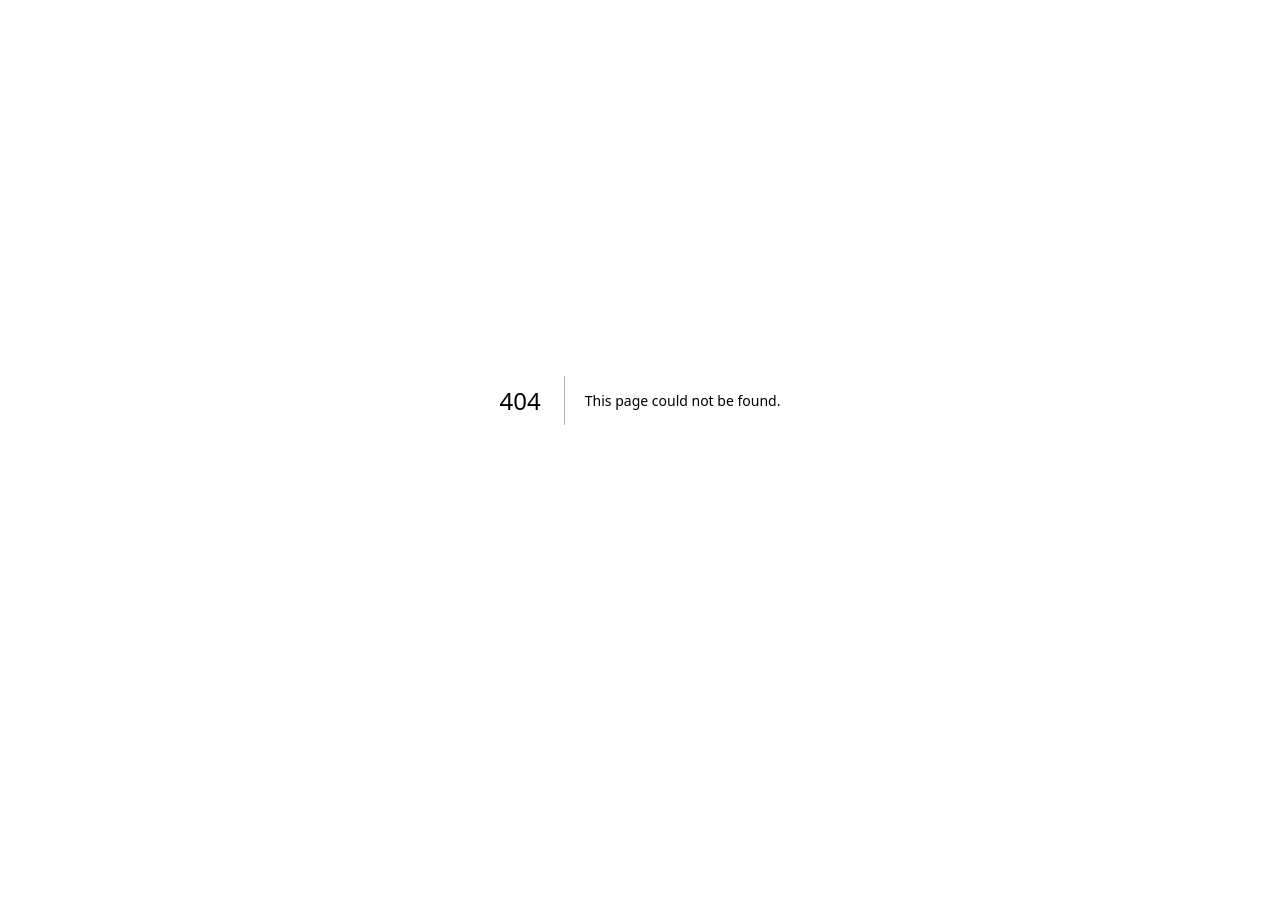
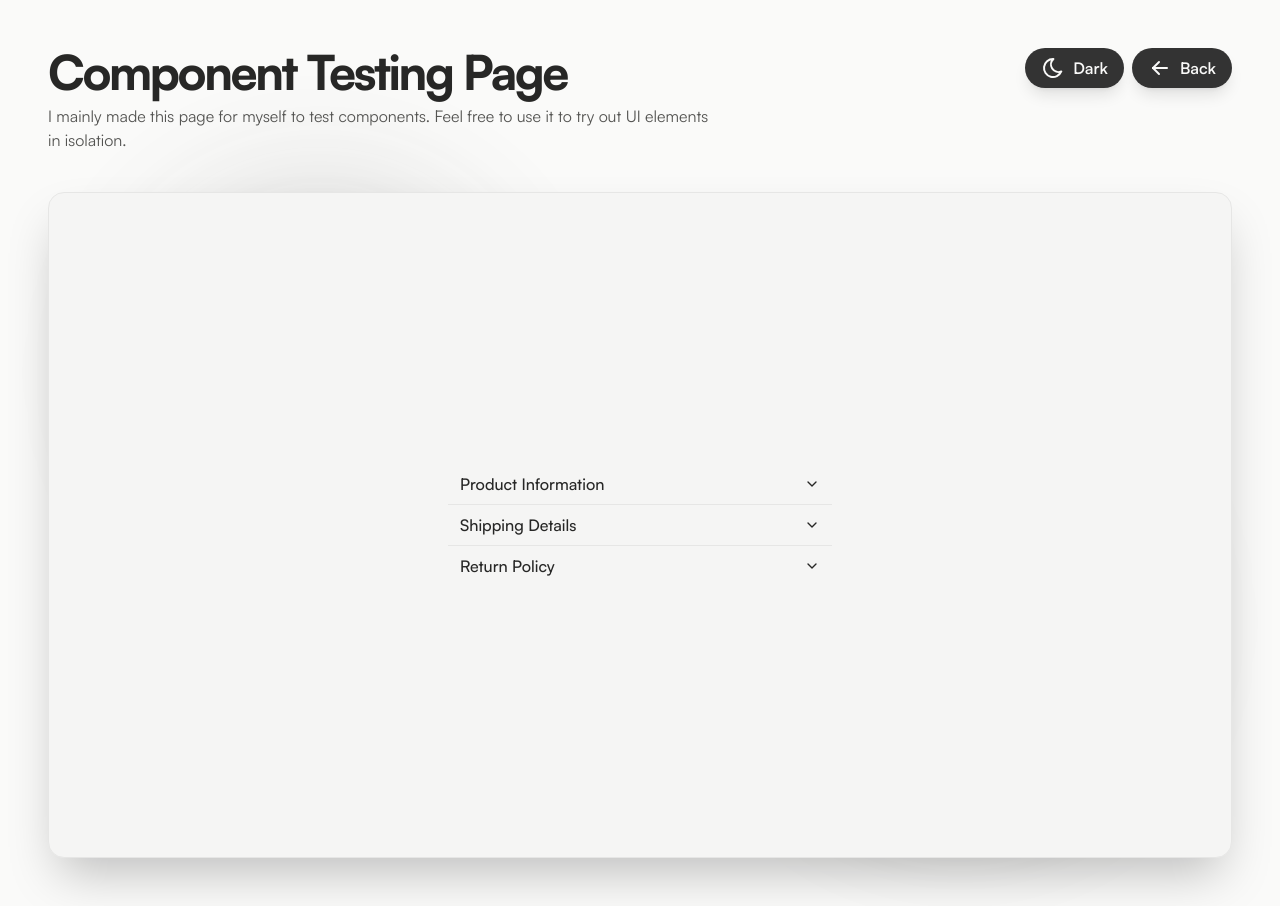
Before and after one commit to komiku-dev/Joyul-UI, a Next.js app: page /testing/accordion in a window 1280 px wide. Before the commit this address had no page. Before the commit the page ends 800 px from the top, so only its background shows below. Built offline with nearby package versions, Linux system fonts and the light colour scheme.

Commit message:
Accordions

```diff
--- /dev/null
+++ b/app/testing/accordion/page.tsx
@@ -0,0 +1,60 @@
+import {
+  Accordion,
+  AccordionItem,
+  AccordionHeader,
+  AccordionContent,
+} from "@/components/ui/accordion";
+
+export default function Page() {
+  return (
+    <Accordion
+      className={"w-96 max-w-[calc(100vw-8rem)]"}
+      defaultValue={["title-one"]}
+
+    >
+      <AccordionItem value="item-1">
+        <AccordionHeader>Product Information</AccordionHeader>
+        <AccordionContent>
+          <p>
+            Our flagship product combines cutting-edge technology with sleek
+            design. Built with premium materials, it offers unparalleled
+            performance and reliability.
+          </p>
+          <p>
+            Key features include advanced processing capabilities, and an
+            intuitive user interface designed for both beginners and experts.
+          </p>
+        </AccordionContent>
+      </AccordionItem>
+      <AccordionItem value="item-2">
+        <AccordionHeader>Shipping Details</AccordionHeader>
+        <AccordionContent>
+          <p>
+            We offer worldwide shipping through trusted courier partners.
+            Standard delivery takes 3-5 business days, while express shipping
+            ensures delivery within 1-2 business days.
+          </p>
+          <p>
+            All orders are carefully packaged and fully insured. Track your
+            shipment in real-time through our dedicated tracking portal.
+          </p>
+        </AccordionContent>
+      </AccordionItem>
+      <AccordionItem value="item-3">
+        <AccordionHeader>Return Policy</AccordionHeader>
+        <AccordionContent>
+          <p>
+            We stand behind our products with a comprehensive 30-day return
+            policy. If you&apos;re not completely satisfied, simply return the
+            item in its original condition.
+          </p>
+          <p>
+            Our hassle-free return process includes free return shipping and
+            full refunds processed within 48 hours of receiving the returned
+            item.
+          </p>
+        </AccordionContent>
+      </AccordionItem>
+    </Accordion>
+  );
+}
--- /dev/null
+++ b/app/testing/layout.tsx
@@ -0,0 +1,48 @@
+import ThemeSwitcher from "@/components/theme-switcher";
+import { IconArrowLeft } from "@tabler/icons-react";
+import Link from "next/link";
+import React from "react";
+
+export default function Layout({
+  children,
+}: Readonly<{
+  children: React.ReactNode;
+}>) {
+  return (
+    <div className="min-h-screen bg-background text-foreground p-4 sm:p-8 md:p-12 relative overflow-hidden">
+      <div className="absolute inset-0 -z-10 overflow-hidden">
+        <div className="absolute top-[20%] left-[10%] w-96 h-96 bg-primary/20 dark:bg-primary/10 rounded-full filter blur-3xl animate-pulse"></div>
+        <div className="absolute top-[40%] left-[50%] w-96 h-96 bg-primary/20 dark:bg-primary/10 rounded-full filter blur-3xl animate-pulse delay-2000"></div>
+        <div className="absolute bottom-[10%] right-[10%] w-96 h-96 bg-primary/20 dark:bg-primary/10 rounded-full filter blur-3xl animate-pulse delay-4000"></div>
+      </div>
+
+      <div className="w-full max-w-7xl mx-auto flex flex-col gap-4">
+        <header className="flex flex-col sm:flex-row items-start justify-between gap-4 pb-6 animate-in fade-in slide-in-from-top-5 duration-700 ease-out">
+          <div>
+            <h1 className="text-4xl sm:text-5xl font-extrabold tracking-tighter">
+              Component Testing Page
+            </h1>
+            <p className="text-muted-foreground mt-2 max-w-2xl">
+              I mainly made this page for myself to test components. Feel free
+              to use it to try out UI elements in isolation.
+            </p>
+          </div>
+          <div className="flex-shrink-0 flex items-center gap-2">
+            <ThemeSwitcher />
+            <Link
+              href="./"
+              className="flex items-center gap-2 text-primary-foreground bg-primary px-4 py-2 rounded-full shadow-lg hover:bg-primary/80 transition-all font-semibold whitespace-nowrap hover:scale-105 active:scale-95"
+            >
+              <IconArrowLeft />
+              Back
+            </Link>
+          </div>
+        </header>
+
+        <main className="bg-muted rounded-2xl p-4 sm:p-6 aspect-video shadow-2xl flex justify-center items-center border animate-in fade-in slide-in-from-bottom-5 duration-700 ease-out">
+          {children}
+        </main>
+      </div>
+    </div>
+  );
+}
--- /dev/null
+++ b/components/theme-switcher.tsx
@@ -0,0 +1,35 @@
+"use client";
+
+import React, { useState, useEffect } from "react";
+import { useTheme } from "next-themes";
+import { IconMoon, IconSun } from "@tabler/icons-react";
+
+export default function ThemeSwitcher() {
+  const [mounted, setMounted] = useState(false);
+  const { resolvedTheme, setTheme } = useTheme();
+
+  useEffect(() => {
+    setMounted(true);
+  }, []);
+
+  if (!mounted) {
+    return (
+      <div className="flex flex-shrink-0 items-center bg-primary px-4 py-2 rounded-full shadow-lg hover:bg-primary/80 transition-all font-semibold whitespace-nowrap hover:scale-105 active:scale-95">
+        <div className="h-6 w-14 rounded-sm bg-primary-foreground/80 animate-pulse duration" />
+      </div>
+    );
+  }
+
+  const isDark = resolvedTheme === "dark";
+
+  return (
+    <button
+      aria-label="Toggle theme"
+      onClick={() => setTheme(isDark ? "light" : "dark")}
+      className="flex flex-shrink-0 items-center gap-2 text-primary-foreground bg-primary px-4 py-2 rounded-full shadow-lg hover:bg-primary/80 transition-all font-semibold whitespace-nowrap hover:scale-105 active:scale-95"
+    >
+      {isDark ? <IconSun /> : <IconMoon />}
+      <span>{isDark ? "Light" : "Dark"}</span>
+    </button>
+  );
+}
--- /dev/null
+++ b/components/ui/accordion.tsx
@@ -0,0 +1,67 @@
+import * as React from "react";
+import { cn } from "@/libs/utils";
+
+import { Accordion as AccordionPrimitives } from "@base-ui-components/react";
+import { IconChevronDown } from "@tabler/icons-react";
+
+function Accordion({
+  className,
+  ...props
+}: React.ComponentProps<typeof AccordionPrimitives.Root>) {
+  return (
+    <AccordionPrimitives.Root
+      className={cn("flex flex-col justify-center w-full", className)}
+      {...props}
+    />
+  );
+}
+
+function AccordionItem({
+  className,
+  ...props
+}: React.ComponentProps<typeof AccordionPrimitives.Item>) {
+  return (
+    <AccordionPrimitives.Item
+      className={cn("not-last:border-b", className)}
+      {...props}
+    />
+  );
+}
+
+function AccordionHeader({
+  children,
+  className,
+  ...props
+}: React.ComponentProps<typeof AccordionPrimitives.Trigger>) {
+  return (
+    <AccordionPrimitives.Header>
+      <AccordionPrimitives.Trigger
+        className={cn(
+          "group relative flex w-full items-center justify-between gap-4 py-2 pr-1 pl-3 text-left font-medium hover:underline",
+          className
+        )}
+        {...props}
+      >
+        {children}
+        <IconChevronDown className="mr-2 size-4 transition-all ease-out group-data-[panel-open]:rotate-180" />
+      </AccordionPrimitives.Trigger>
+    </AccordionPrimitives.Header>
+  );
+}
+
+function AccordionContent({
+  className,
+  ...props
+}: React.ComponentProps<typeof AccordionPrimitives.Panel>) {
+  return (
+    <AccordionPrimitives.Panel
+      className={cn(
+        "h-[var(--accordion-panel-height)] px-3 pb-4 pt-1 overflow-hidden text-base text-muted-foreground transition-[height] ease-out data-[ending-style]:h-0 data-[starting-style]:h-0",
+        className
+      )}
+      {...props}
+    />
+  );
+}
+
+export { Accordion, AccordionItem, AccordionHeader, AccordionContent };
--- /dev/null
+++ b/components/ui/alert-dialog.tsx
@@ -0,0 +1,4 @@
+import * as React from "react";
+import { cn } from "@/libs/utils";
+
+import { AlertDialog as AlertDialogPrimitives } from '@base-ui-components/react/alert-dialog';
```
